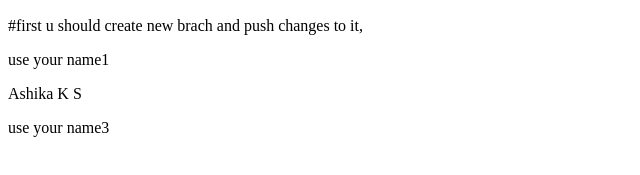
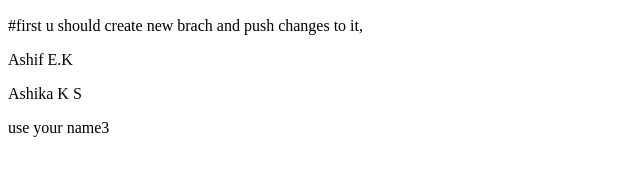
Before and after one commit to projectworkpilot/html-testing, a plain HTML site: page index.html in a window 1280 px wide. Shown: the part 157-332 px from the top of the page, 0-640 px from the left. Drawn offline with Linux system fonts and the light colour scheme.

Commit message:
change p tag name and create new branch  index.html

```diff
--- a/index.html
+++ b/index.html
@@ -13,7 +13,7 @@
 
 
 #first u should create new brach and push changes to it,
-    <p>use your name1</p>
+    <p>Ashif E.K</p>
     <p>Ashika K S</p>
     <p>use your name3</p>
 </body>
```
